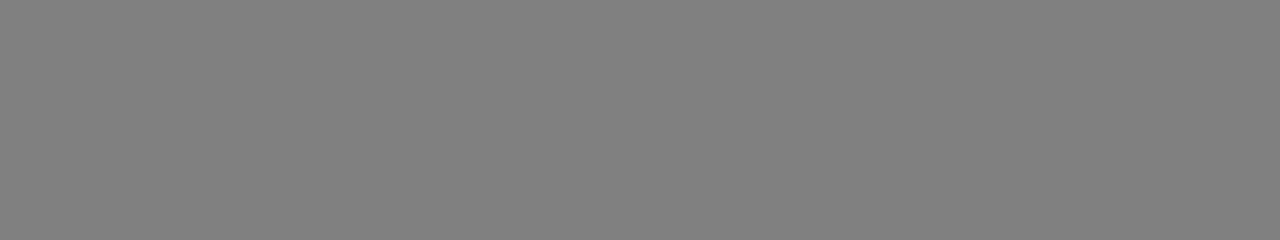
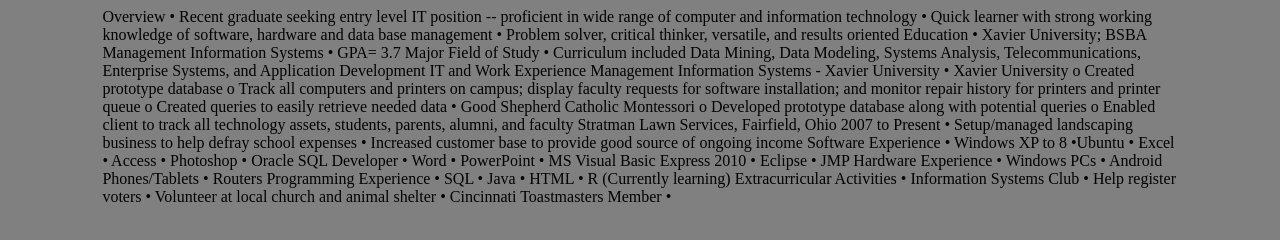
Before and after one commit to RickStratman/rickstratman.github.io, a plain HTML site: page resume.html in a window 1280 px wide. Drawn offline with Linux system fonts and the light colour scheme.

Commit message:
Update resume.html

```diff
--- a/resume.html
+++ b/resume.html
@@ -14,6 +14,35 @@
 
 
 <body>
+Overview
+•	Recent graduate seeking entry level IT position -- proficient in wide range of computer and information technology
+•	Quick learner with strong working knowledge of software, hardware and data base management
+•	Problem solver, critical thinker, versatile, and results oriented
+Education
+•	Xavier University; BSBA Management Information Systems
+•	GPA= 3.7 Major Field of Study
+•	Curriculum included Data Mining, Data Modeling, Systems Analysis, Telecommunications, Enterprise Systems, and Application Development
+IT and Work Experience
+Management Information Systems - Xavier University
+•	Xavier University
+o	Created prototype database
+o	Track all computers and printers on campus; display faculty requests for software installation; and monitor repair history for printers and printer queue
+o	Created queries to easily retrieve needed data
+•	Good Shepherd Catholic Montessori
+o	Developed prototype database along with potential queries
+o	Enabled client to track all technology assets, students, parents, alumni, and faculty
+Stratman Lawn Services, Fairfield, Ohio			2007 to Present
+•	Setup/managed landscaping business to help defray school expenses
+•	Increased customer base to provide good source of ongoing income
+Software Experience
+•	Windows XP to 8 •Ubuntu • Excel • Access • Photoshop • Oracle SQL Developer
+• Word • PowerPoint • MS Visual Basic Express 2010 • Eclipse • JMP
+Hardware Experience
+•	Windows PCs • Android Phones/Tablets • Routers
+Programming Experience
+•	SQL • Java • HTML • R (Currently learning)
+Extracurricular Activities
+•	Information Systems Club • Help register voters • Volunteer at local church and animal shelter • Cincinnati Toastmasters Member •
 
 </body>
 </html>
```
